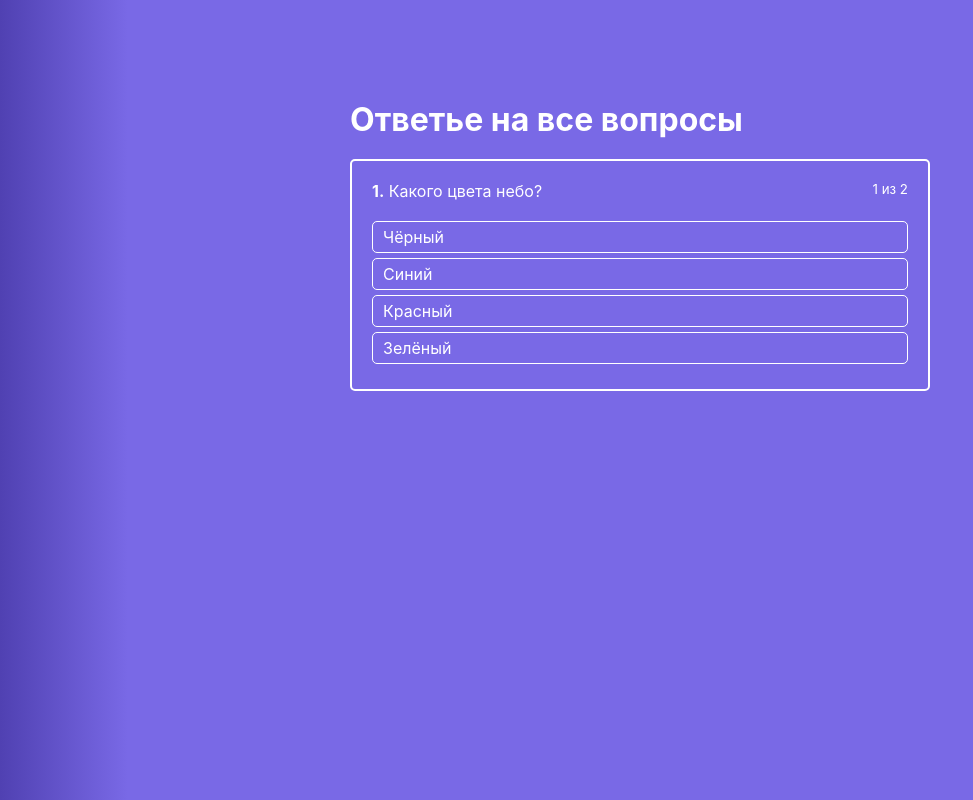
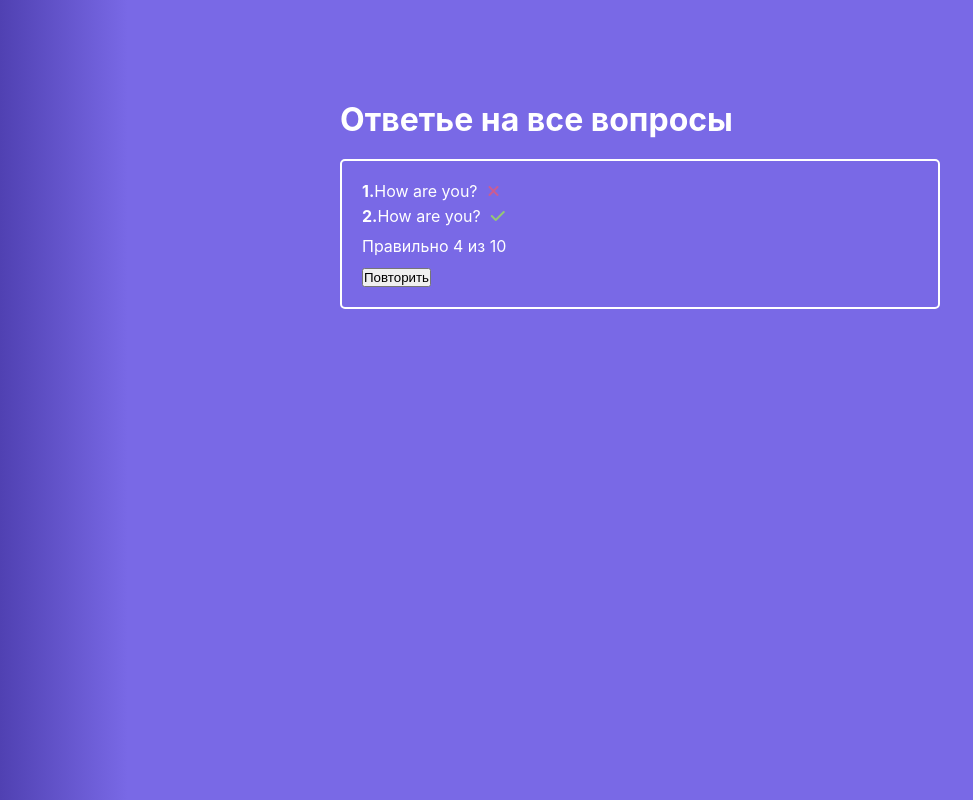
Before and after one commit to sadigzade/react-quiz, a React (Create React App) app: page / in a window 1280 px wide. Shown: the whole page, without its empty margins (0-973 px from the left). Built offline with nearby package versions, Linux system fonts and the light colour scheme; the HTML template or start-up script is replaced by a standard one.

Commit message:
Validation and output of results

```diff
--- a/public/index.html
+++ b/public/index.html
@@ -8,7 +8,8 @@
     <meta name="description" content="Web site created using create-react-app" />
     <link rel="apple-touch-icon" href="%PUBLIC_URL%/logo192.png" />
     <link rel="manifest" href="%PUBLIC_URL%/manifest.json" />
-    <title>React App</title>
+    <script src="https://kit.fontawesome.com/3745694f1a.js" crossorigin="anonymous"></script>
+    <title>Quiz App</title>
   </head>
   <body>
     <noscript>You need to enable JavaScript to run this app.</noscript>
--- a/src/components/ActiveQuiz/ActiveQuiz.module.scss
+++ b/src/components/ActiveQuiz/ActiveQuiz.module.scss
@@ -3,7 +3,7 @@
   color: #fff;
   border: 2px solid #fff;
   border-radius: 5px;
-  margin: 20px 10px;
+  margin: 0 10px;
 
   .Question {
     display: flex;
--- a/src/components/ActiveQuiz/AnswersList/AnswersList.module.scss
+++ b/src/components/ActiveQuiz/AnswersList/AnswersList.module.scss
@@ -1,4 +1,3 @@
 .AnswersList {
-  list-style: none;
   margin-top: 20px;
 }
--- /dev/null
+++ b/src/components/FinishedQuiz/FinishedQuiz.jsx
@@ -0,0 +1,30 @@
+import React from 'react';
+
+import classes from './FinishedQuiz.module.scss';
+
+const FinishedQuiz = () => {
+  return (
+    <div className={classes.FinishedQuiz}>
+      <ul>
+        <li>
+          <strong>1.</strong>
+          How are you?
+          <i className={'fa fa-times ' + classes.error} />
+        </li>
+        <li>
+          <strong>2.</strong>
+          How are you?
+          <i className={'fa fa-check ' + classes.success} />
+        </li>
+      </ul>
+
+      <p>Правильно 4 из 10</p>
+
+      <div>
+        <button>Повторить</button>
+      </div>
+    </div>
+  );
+};
+
+export default FinishedQuiz;
--- /dev/null
+++ b/src/components/FinishedQuiz/FinishedQuiz.module.scss
@@ -0,0 +1,30 @@
+.FinishedQuiz {
+  padding: 20px;
+  color: #fff;
+  border: 2px solid #fff;
+  border-radius: 5px;
+
+  ul,
+  p {
+    margin-bottom: 10px;
+  }
+
+  ul {
+    li {
+      display: flex;
+      align-items: center;
+      margin-bottom: 5px;
+      i {
+        margin-left: 10px;
+      }
+    }
+  }
+
+  .success {
+    color: rgba(161, 240, 69, 0.7);
+  }
+
+  .error {
+    color: rgba(240, 87, 108, 0.7);
+  }
+}
--- a/src/containers/Quiz/Quiz.jsx
+++ b/src/containers/Quiz/Quiz.jsx
@@ -1,11 +1,13 @@
 import React, { Component } from 'react';
 
 import ActiveQuiz from '../../components/ActiveQuiz/ActiveQuiz';
+import FinishedQuiz from '../../components/FinishedQuiz/FinishedQuiz';
 
 import classes from './Quiz.module.scss';
 
 class Quiz extends Component {
   state = {
+    isFinished: true,
     activeQuestion: 0,
     answerState: null,
     quiz: [
@@ -35,6 +37,14 @@
   };
 
   handlerAnswerClick = (answerId) => {
+    if (this.state.answerState) {
+      const key = Object.keys(this.state.answerState)[0];
+
+      if (this.state.answerState[key] === 'success') {
+        return;
+      }
+    }
+
     const quiz = this.state.quiz[this.state.activeQuestion];
 
     if (answerId === quiz.rightAnswerId) {
@@ -42,7 +52,9 @@
 
       const timer = window.setTimeout(() => {
         if (this.isFinishedQuiz()) {
-          console.log('Finish');
+          this.setState({
+            isFinished: true,
+          });
         } else {
           this.setState({
             activeQuestion: this.state.activeQuestion + 1,
@@ -66,7 +78,9 @@
       <div className={classes.Quiz}>
         <div className={classes.QuizWrapper}>
           <h1>Ответье на все вопросы</h1>
-
+          {this.state.isFinished ? (
+            <FinishedQuiz />
+          ) : (
             <ActiveQuiz
               question={this.state.quiz[this.state.activeQuestion].question}
               answers={this.state.quiz[this.state.activeQuestion].answers}
@@ -75,6 +89,7 @@
               answerNumber={this.state.activeQuestion + 1}
               state={this.state.answerState}
             />
+          )}
         </div>
       </div>
     );
--- a/src/containers/Quiz/Quiz.module.scss
+++ b/src/containers/Quiz/Quiz.module.scss
@@ -8,7 +8,7 @@
 
   h1 {
     color: #fff;
-    margin-left: 10px;
+    margin-bottom: 20px;
   }
 
   &Wrapper {
--- a/src/index.css
+++ b/src/index.css
@@ -4,6 +4,10 @@
   box-sizing: border-box;
   margin: 0;
   padding: 0;
+}
+
+ul {
+  list-style: none;
 }
 
 body {
```
Lines whose indentation alone changed are shown as unchanged.
